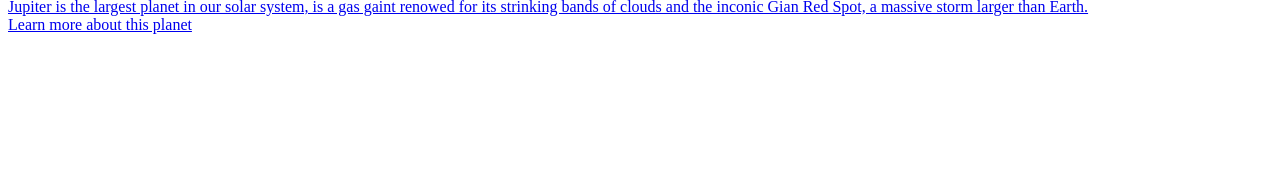
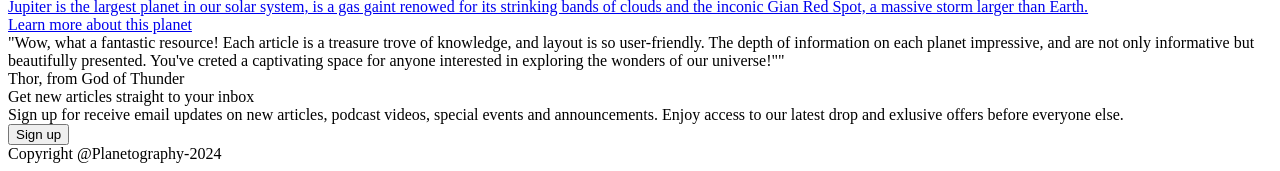
Before and after one commit to yashu483/landing-page, a plain HTML site: page index.html in a window 1280 px wide. Shown: the part 1653-1824 px from the top of the page. Before the commit the page ends 1695 px from the top, so only its background shows below. Drawn offline with Linux system fonts and the light colour scheme.

Commit message:
Add quote section and footer to HTML. HTML work done.

```diff
--- a/index.html
+++ b/index.html
@@ -96,14 +96,26 @@
 
     <div class="quote">
 
+        <div class="quote-box">
+            <div>"Wow, what a fantastic resource! Each article is a treasure trove of knowledge, and layout is so
+                user-friendly. The depth of information on each planet impressive,
+                and are not only informative but beautifully presented. You've creted a captivating space for anyone
+                interested in exploring the wonders of our universe!""
+            </div>
+            <div>Thor, from God of Thunder</div>
+        </div>
     </div>
 
     <div class="sign-up">
+        <div>Get new articles straight to your inbox</div>
+        <div>Sign up for receive email updates on new articles, podcast videos, special events and announcements. Enjoy
+            access to our latest drop and exlusive offers before everyone else.</div>
 
+        <button id="sign-up">Sign up</button>
     </div>
 
     <div class="footer">
-
+<div>Copyright @Planetography-2024</div>
     </div>
 
 </body>
```
